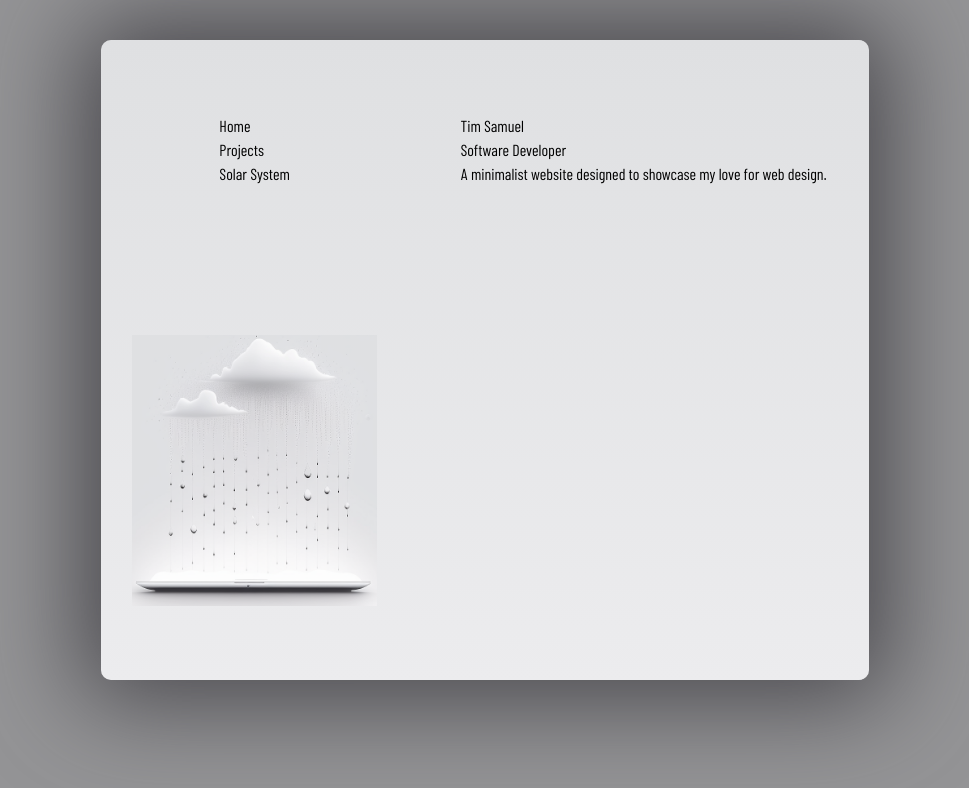
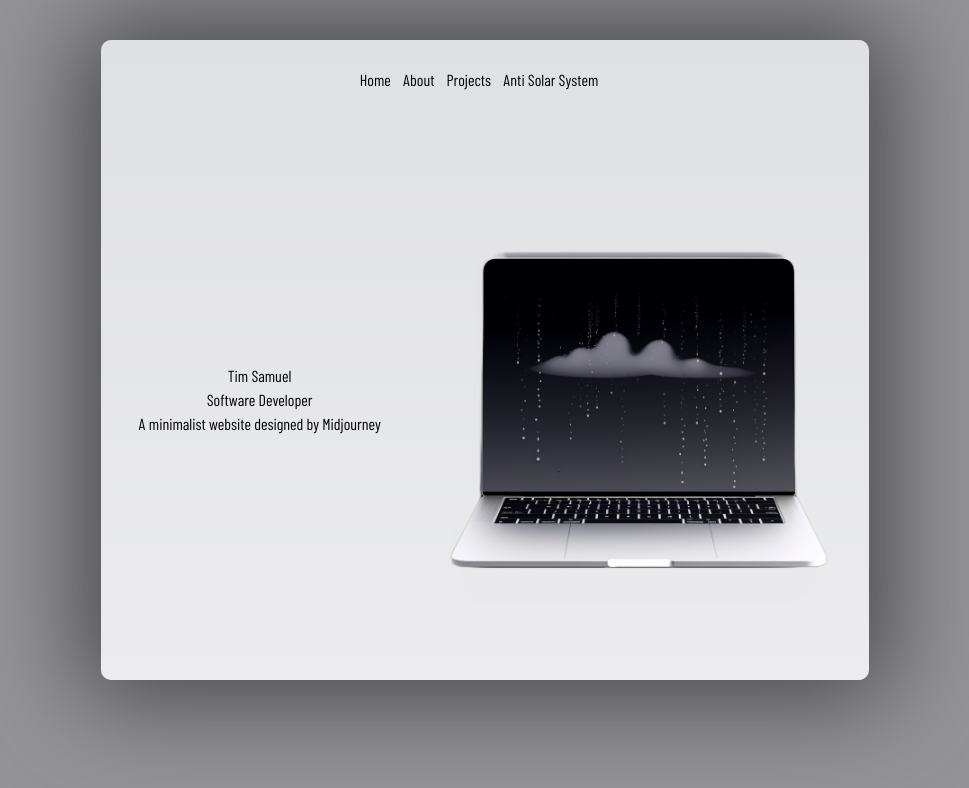
Before and after one commit to timmatsam/portfolio-redesigned, a React (Create React App) app: page / in a window 1280 px wide. Shown: the top 788 px of the page, without its empty margins (155-1124 px from the left). Built offline with nearby package versions, Linux system fonts and the light colour scheme.

Commit message:
feat(continued): add children routes, new image

```diff
--- a/src/App.css
+++ b/src/App.css
@@ -32,11 +32,8 @@
   border-radius: 10px;
   box-shadow:  0px 0px 100px 20px #48474C;
   display: grid;
+  grid-template-rows: 1fr 7fr;
   grid-template-columns: [first] 40% [second] 60%;
   justify-items: center;
   align-items: center;
 }
-
-#hero-section {
-  padding-left: 10px;
-}
--- a/src/App.tsx
+++ b/src/App.tsx
@@ -1,22 +1,19 @@
 import React from 'react';
 import './App.css';
-import image from './minimalist-rain-web-design.png'
-import HeroSection from './HeroSection';
 import { NavBar } from './NavBar';
+import { Outlet } from 'react-router-dom';
 
 
+//An <Outlet> should be used in parent route elements to render their child route elements.
 function App() {
   return (
 
     <div className="App">
       <div className="Box">
         <NavBar />
-        <HeroSection />
-        <img alt='rain-falling-down-on-macbook' src={image} className="w-4/5" />
+        <Outlet />
       </div>
     </div>
   );
 }
-
-
 export default App;
--- a/src/HeroSection.tsx
+++ b/src/HeroSection.tsx
@@ -2,10 +2,10 @@ import React from 'react';
 
 const HeroSection = () => {
     return (
-        <div id='hero-section'>
+        <div id='hero-section' className='flex flex-col items-center '>
             <h1>Tim Samuel</h1>
             <h3>Software Developer</h3>
-            <p>A minimalist website designed to showcase my love for web design.</p>
+            <p>A minimalist website designed by Midjourney</p>
         </div>
     )
 }
--- a/src/NavBar.tsx
+++ b/src/NavBar.tsx
@@ -1,16 +1,19 @@
 import * as React from 'react';
-import { NavLink } from 'react-router-dom'
+import { Link } from 'react-router-dom'
 export const NavBar = () => {
-    return (<nav>
-        <ul>
-            <li>
-                <NavLink to="/">Home</NavLink>
+    return (<nav className="flex flex-wrap items-center justify-between p-6 col-span-2">
+        <ul className="flex justify-end items-center list-none">
+            <li className="mr-3">
+                <Link className="  hover:text-gray-400 hover:font-semibold" to="/">Home</Link>
             </li>
-            <li>
-                <NavLink to="/projects">Projects</NavLink>
+            <li className="mr-3">
+                <Link className="  hover:text-gray-400 hover:font-semibold" to="/about">About</Link>
             </li>
-            <li>
-                <NavLink to="/solar-system">Solar System</NavLink>
+            <li className="mr-3">
+                <Link className="  hover:text-gray-400 hover:font-semibold" to="/projects">Projects</Link>
+            </li>
+            <li className="mr-3">
+                <Link className="  hover:text-gray-400 hover:font-semibold" to="/solar-system">Anti Solar System</Link>
             </li>
         </ul>
     </nav>);
--- /dev/null
+++ b/src/pages/About.tsx
@@ -0,0 +1,4 @@
+import * as React from 'react';
+export const About = () => {
+    return (<h1>About</h1>);
+}
--- /dev/null
+++ b/src/pages/LandingPage.tsx
@@ -0,0 +1,11 @@
+import * as React from 'react';
+import image from '../mb-pro.png'
+import HeroSection from '../HeroSection';
+export const LandingPage = () => {
+    return (
+        <>
+            <HeroSection />
+            <img alt='mb-pro-with-rain' src={image} />
+        </>
+    );
+}
```
Also changed, not shown: src/index.tsx (+13 -2 lines), src/mb-pro.png (added).
